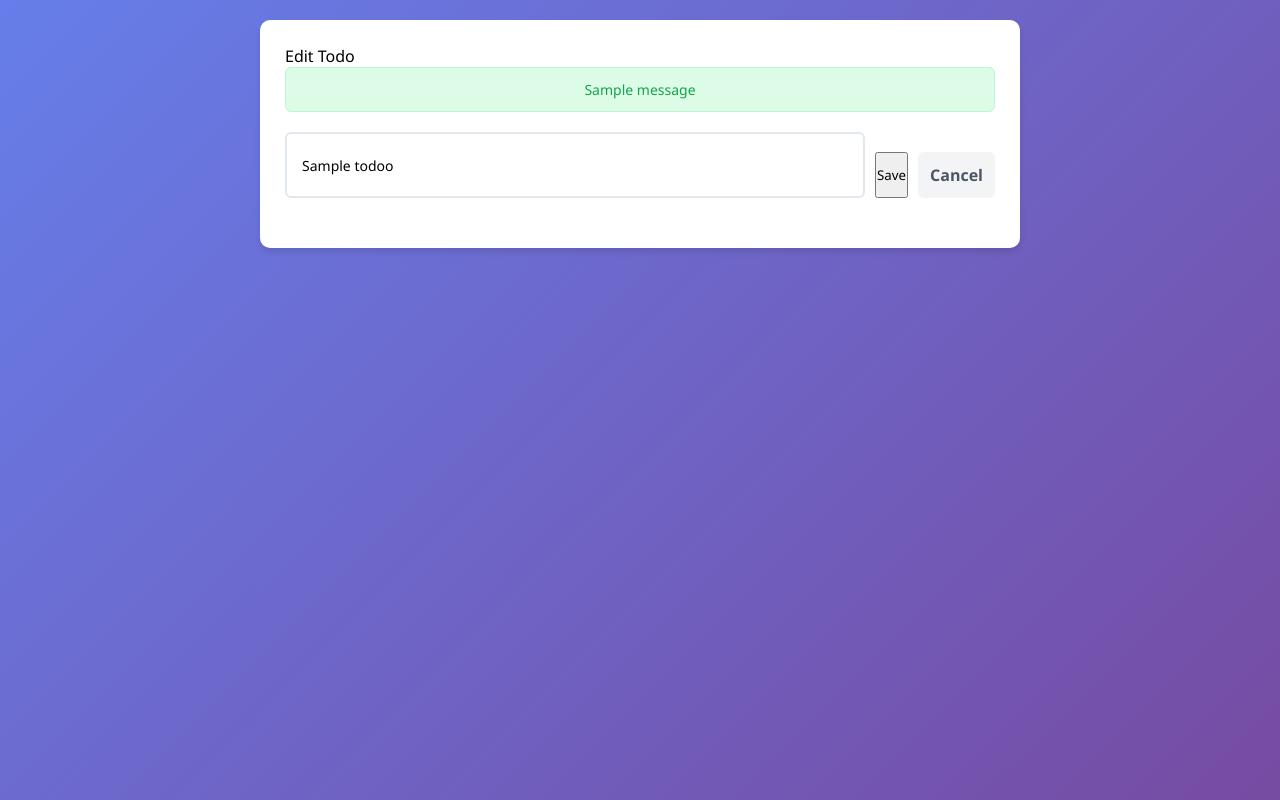
After one commit to aryanajay07/Todo-by-using-Django, a Django app: page /edit-todo/1/ in a window 1280 px wide. The commit adds this page. Run offline with Django 5.2, Linux system fonts and the light colour scheme; a user stored in the database is signed in; tables that the repository leaves empty hold one stand-in row (values such as "Sample post"); one stand-in notice (Sample message) is shown.

Commit message:
Applied edit and delete todo functionalities

```diff
--- a/todo/models.py
+++ b/todo/models.py
@@ -3,6 +3,6 @@ from django.contrib.auth.models import User
 
 class TODOO(models.Model):
     srno=models.AutoField(primary_key=True,auto_created=True)
-    title=models.CharField(max_length=25)
+    title=models.CharField(max_length=200)
     date=models.DateTimeField(auto_now_add=True)
     users=models.ForeignKey(User,on_delete=models.CASCADE)
--- a/todo/static/css/todo.css
+++ b/todo/static/css/todo.css
@@ -176,6 +176,51 @@ body {
     color: #666;
 }
 
+.todo-actions {
+    display: flex;
+    gap: 10px;
+}
+
+.edit-btn {
+    color: #667eea;
+    padding: 8px;
+    border-radius: 4px;
+    transition: all 0.3s;
+}
+
+.edit-btn:hover {
+    background: #e0e7ff;
+}
+
+.edit-buttons {
+    display: flex;
+    gap: 10px;
+    margin-top: 20px;
+}
+
+.submit-button {
+    flex: 1;
+}
+
+.cancel-button {
+    flex: 1;
+    padding: 12px;
+    background: #f3f4f6;
+    border: none;
+    border-radius: 6px;
+    color: #4b5563;
+    font-size: 16px;
+    font-weight: 600;
+    cursor: pointer;
+    transition: all 0.3s;
+    text-decoration: none;
+    text-align: center;
+}
+
+.cancel-button:hover {
+    background: #e5e7eb;
+}
+
 @media (max-width: 640px) {
     .container {
         padding: 10px;
--- /dev/null
+++ b/todo/templates/edit_todo.html
@@ -0,0 +1,37 @@
+{% load static %}
+<!DOCTYPE html>
+<html lang="en">
+<head>
+    <meta charset="UTF-8">
+    <meta name="viewport" content="width=device-width, initial-scale=1.0">
+    <title>Edit Todo</title>
+    <link rel="stylesheet" href="{% static 'css/todo.css' %}">
+</head>
+<body>
+    <div class="container">
+        <div class="todo-container">
+            <div class="heading">Edit Todo</div>
+            <div class="line"></div>
+
+            {% if messages %}
+            <div class="messages">
+                {% for message in messages %}
+                    <div class="message {% if message.tags %}{{ message.tags }}{% endif %}">
+                        {{ message }}
+                    </div>
+                {% endfor %}
+            </div>
+            {% endif %}
+
+            <form method="post" class="add-todo-form">
+                {% csrf_token %}
+                <input type="text" name="title" required class="todo-input" value="{{ todo.title }}" maxlength="200">
+                <div class="edit-buttons">
+                    <button type="submit" class="submit-button">Save</button>
+                    <a href="{% url 'todo' %}" class="cancel-button">Cancel</a>
+                </div>
+            </form>
+        </div>
+    </div>
+</body>
+</html>
--- a/todo/templates/signup.html
+++ b/todo/templates/signup.html
@@ -33,11 +33,11 @@
                 </div>
                 <div class="field">
                     <b>Email</b>
-                    <input type="email" required class="input" name="email">
+                    <input type="email" required class="input" placeholder="Enter Your Email" name="email">
                 </div>
                 <div class="field">
                     <b>Password</b>
-                    <input type="password" required class="input" placeholder="Enter Your password" name="pwd">
+                    <input type="password" required class="input" placeholder="Enter Your Password" name="pwd">
                 </div>
                 <div class="field">
                     <input type="submit" class="submit-button" value="Signup">
@@ -46,7 +46,7 @@
             <div class="field">
                 <b>Already have an account</b>
                 <br>
-                <a href="/login" class="anc"></a>
+                <a href="{% url 'login' %}" class="anc">Login</a>
             </div>
         </div>
     </div>
--- a/todo/urls.py
+++ b/todo/urls.py
@@ -9,4 +9,5 @@ urlpatterns = [
     path('todo/', views.todo, name='todo'),
     path('logout/', views.logout_view, name='logout'),
     path('delete-todo/<int:todo_id>/', views.delete_todo, name='delete_todo'),
+    path('edit-todo/<int:todo_id>/', views.edit_todo, name='edit_todo'),
 ]
--- a/todo/views.py
+++ b/todo/views.py
@@ -1,4 +1,4 @@
-from django.shortcuts import render,redirect
+from django.shortcuts import render,redirect, get_object_or_404
 from django.contrib.auth.models import User
 from todo import models
 from todo.models import TODOO
@@ -83,3 +83,19 @@ def delete_todo(request, todo_id):
     except TODOO.DoesNotExist:
         messages.error(request, 'Todo not found!')
     return redirect('todo')
+
+@login_required(login_url='login')
+def edit_todo(request, todo_id):
+    todo = get_object_or_404(TODOO, srno=todo_id, users=request.user)
+
+    if request.method == "POST":
+        new_title = request.POST.get('title')
+        if new_title:
+            todo.title = new_title
+            todo.save()
+            messages.success(request, 'Todo updated successfully!')
+            return redirect('todo')
+        else:
+            messages.error(request, 'Title cannot be empty!')
+
+    return render(request, 'edit_todo.html', {'todo': todo})
```
Also changed, not shown: todo/static/css/signup.css (+28 -24 lines), todo/templates/todo.html (+10 -5 lines), todo/migrations/0002_alter_todoo_title.py (added).
